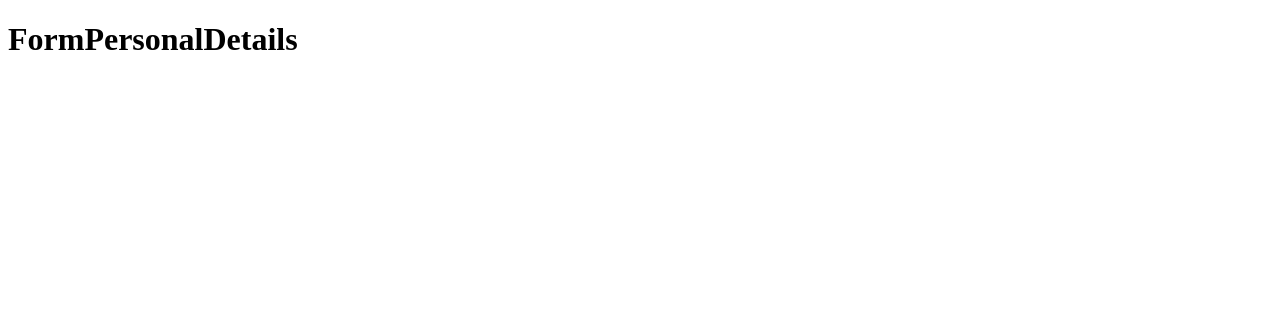
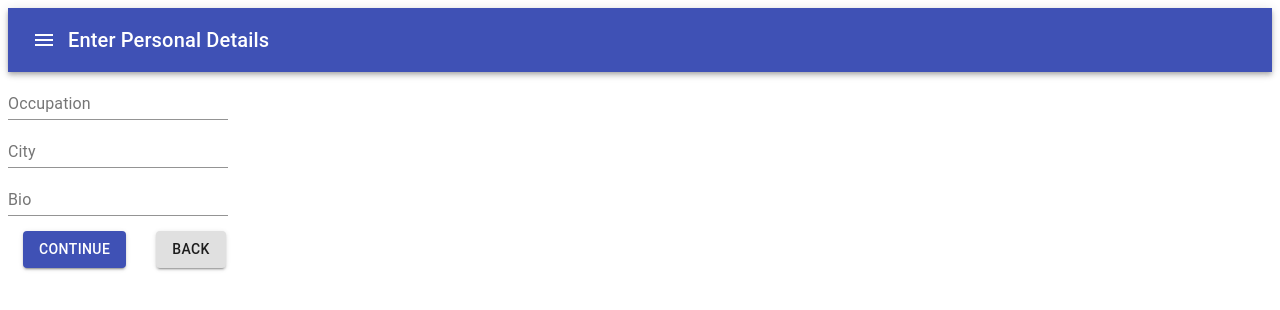
Before and after one commit to snyarde/Multi-Step-Form-With-React-Material-UI, a React (Create React App) app: page / in a window 1280 px wide. Both pictures are taken after a click on the button "CONTINUE". Shown: the top 310 px of the page. Built offline with nearby package versions, Linux system fonts and the light colour scheme.

Commit message:
Adds FormPersonalDetails component
Adds FormPersonalDetails component

```diff
--- a/src/components/FormPersonalDetails.js
+++ b/src/components/FormPersonalDetails.js
@@ -0,0 +1,86 @@
+import React, { Component, Fragment } from "react";
+import { MuiThemeProvider } from "@material-ui/core/styles";
+import AppBar from "@material-ui/core/AppBar";
+import Toolbar from "@material-ui/core/Toolbar";
+import Typography from "@material-ui/core/Typography";
+import TextField from "@material-ui/core/TextField";
+import Button from "@material-ui/core/Button";
+import IconButton from "@material-ui/core/IconButton";
+import MenuIcon from "@material-ui/icons/Menu";
+
+class FormPersonalDetails extends Component {
+  continue = e => {
+    e.preventDefault();
+    this.props.nextStep();
+  };
+
+  back = e => {
+    e.preventDefault();
+    this.props.previousStep();
+  };
+
+  render() {
+    // Extract values from props via destructuring
+    const { values, handleChange } = this.props;
+
+    return (
+      <MuiThemeProvider>
+        <Fragment>
+          <AppBar position="static">
+            <Toolbar>
+              <IconButton edge="start" color="inherit" aria-label="menu">
+                <MenuIcon />
+              </IconButton>
+              <Typography variant="h6">Enter Personal Details</Typography>
+            </Toolbar>
+          </AppBar>
+          <TextField
+            placeholder="Enter Your Occupation"
+            label="Occupation"
+            onChange={handleChange("occupation")}
+            defaultValue={values.occupation}
+          />
+          <br />
+          <TextField
+            placeholder="Enter Your City"
+            label="City"
+            onChange={handleChange("city")}
+            defaultValue={values.city}
+          />
+          <br />
+          <TextField
+            placeholder="Enter Your Bio"
+            label="Bio"
+            onChange={handleChange("bio")}
+            defaultValue={values.bio}
+          />
+          <br />
+          <Button
+            variant="contained"
+            color="primary"
+            style={styles.button}
+            onClick={this.continue}
+          >
+            Continue
+          </Button>
+          <Button
+            variant="contained"
+            color="default"
+            style={styles.button}
+            onClick={this.back}
+          >
+            Back
+          </Button>
+        </Fragment>
+      </MuiThemeProvider>
+    );
+  }
+}
+
+const styles = {
+  button: {
+    margin: 15
+  }
+};
+
+export default FormPersonalDetails;
--- a/src/components/UserForm.js
+++ b/src/components/UserForm.js
@@ -1,5 +1,6 @@
 import React, { Component } from "react";
 import FormUserDetails from "./FormUserDetails";
+import FormPersonalDetails from "./FormPersonalDetails";
 
 class UserForm extends Component {
   state = {
@@ -50,7 +51,14 @@ class UserForm extends Component {
           />
         );
       case 2:
-        return <h1>FormPersonalDetails</h1>;
+        return (
+          <FormPersonalDetails
+            nextStep={this.nextStep}
+            previousStep={this.previousStep}
+            handleChange={this.handleChange}
+            values={values}
+          />
+        );
       case 3:
         return <h1>Confirm</h1>;
       case 4:
```
